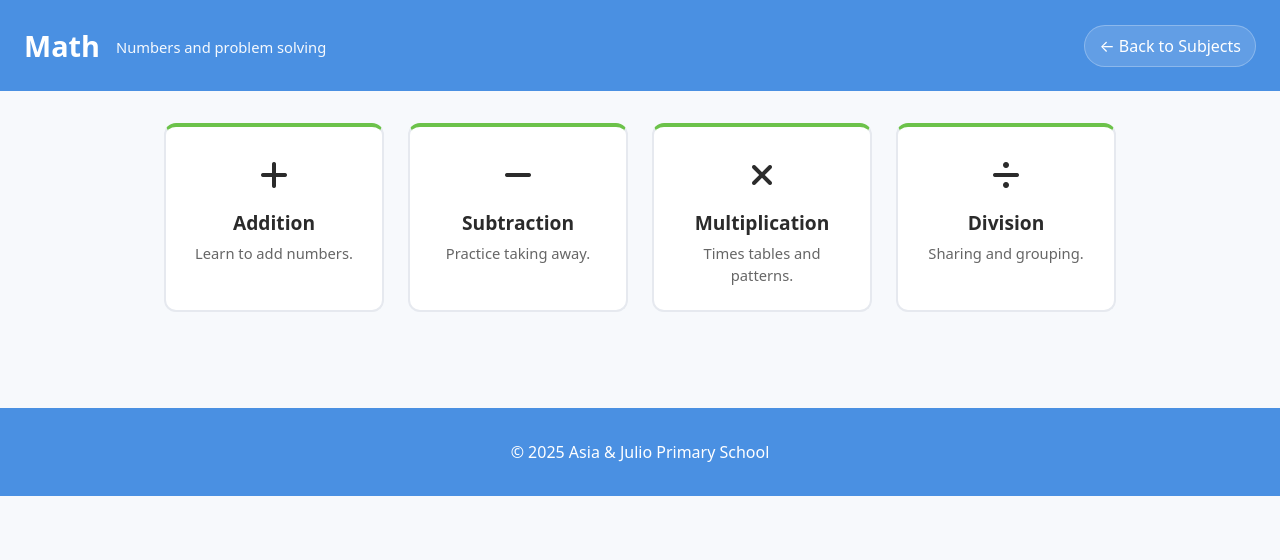
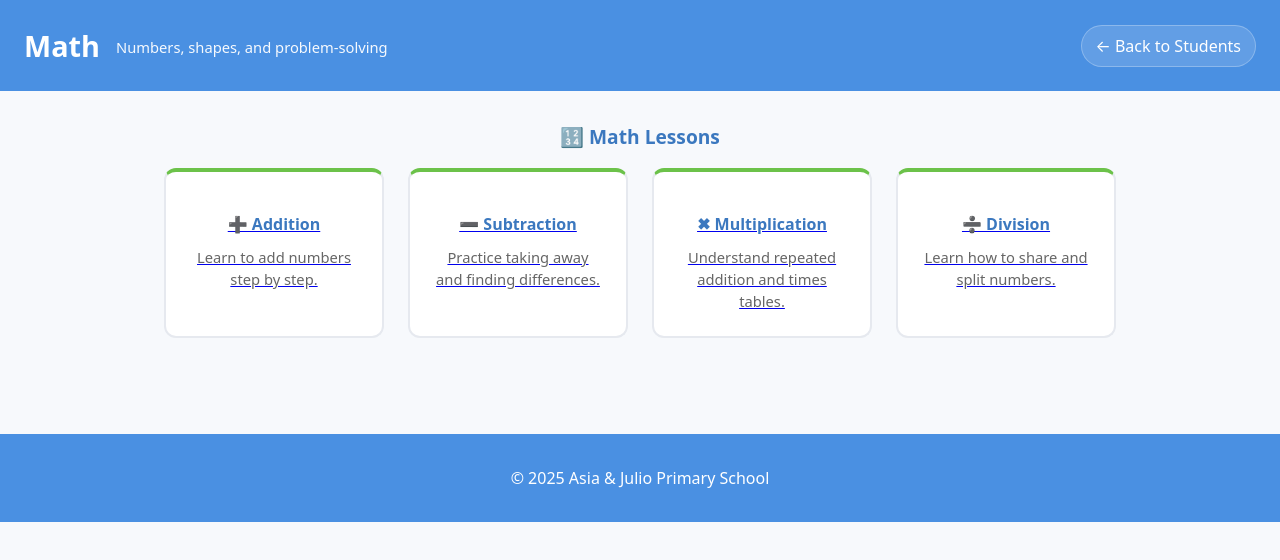
Before and after one commit to martin1988-asia/primary-lms, a plain HTML site: page math.html in a window 1280 px wide. Drawn offline with Linux system fonts and the light colour scheme.

Commit message:
Updated math.html with card-based subject hub

```diff
--- a/math.html
+++ b/math.html
@@ -2,47 +2,44 @@
 <html lang="en">
 <head>
   <meta charset="UTF-8" />
-  <meta name="viewport" content="width=device-width, initial-scale=1" />
-  <title>Math · Asia & Julio Primary School LMS</title>
+  <title>Math · Asia & Julio Primary School</title>
   <link rel="stylesheet" href="styles.css" />
-  <link rel="stylesheet" href="https://cdnjs.cloudflare.com/ajax/libs/font-awesome/6.5.0/css/all.min.css">
 </head>
 <body>
   <header class="site-header">
     <div class="brand">
       <h1 class="brand-title">Math</h1>
-      <p class="brand-subtitle">Numbers and problem solving</p>
+      <p class="brand-subtitle">Numbers, shapes, and problem-solving</p>
     </div>
     <div>
-      <a href="students.html" class="menu-card" style="padding:8px 12px;">← Back to Subjects</a>
+      <a href="students.html" class="menu-card" style="padding:8px 12px;">← Back to Students</a>
     </div>
   </header>
 
   <main class="container">
-    <section class="menu-grid">
-      <a class="menu-card role-student" href="addition.html">
-        <div class="menu-icon"><i class="fas fa-plus"></i></div>
-        <h3 class="menu-title">Addition</h3>
-        <p class="menu-desc">Learn to add numbers.</p>
-      </a>
+    <section class="card-section">
+      <h2>🔢 Math Lessons</h2>
+      <div class="card-container">
+        <a class="card role-student" href="addition.html">
+          <h3>➕ Addition</h3>
+          <p>Learn to add numbers step by step.</p>
+        </a>
 
-      <a class="menu-card role-student" href="subtraction.html">
-        <div class="menu-icon"><i class="fas fa-minus"></i></div>
-        <h3 class="menu-title">Subtraction</h3>
-        <p class="menu-desc">Practice taking away.</p>
-      </a>
+        <a class="card role-student" href="subtraction.html">
+          <h3>➖ Subtraction</h3>
+          <p>Practice taking away and finding differences.</p>
+        </a>
 
-      <a class="menu-card role-student" href="multiplication.html">
-        <div class="menu-icon"><i class="fas fa-times"></i></div>
-        <h3 class="menu-title">Multiplication</h3>
-        <p class="menu-desc">Times tables and patterns.</p>
-      </a>
+        <a class="card role-student" href="multiplication.html">
+          <h3>✖ Multiplication</h3>
+          <p>Understand repeated addition and times tables.</p>
+        </a>
 
-      <a class="menu-card role-student" href="division.html">
-        <div class="menu-icon"><i class="fas fa-divide"></i></div>
-        <h3 class="menu-title">Division</h3>
-        <p class="menu-desc">Sharing and grouping.</p>
-      </a>
+        <a class="card role-student" href="division.html">
+          <h3>➗ Division</h3>
+          <p>Learn how to share and split numbers.</p>
+        </a>
+      </div>
     </section>
   </main>
 
```
